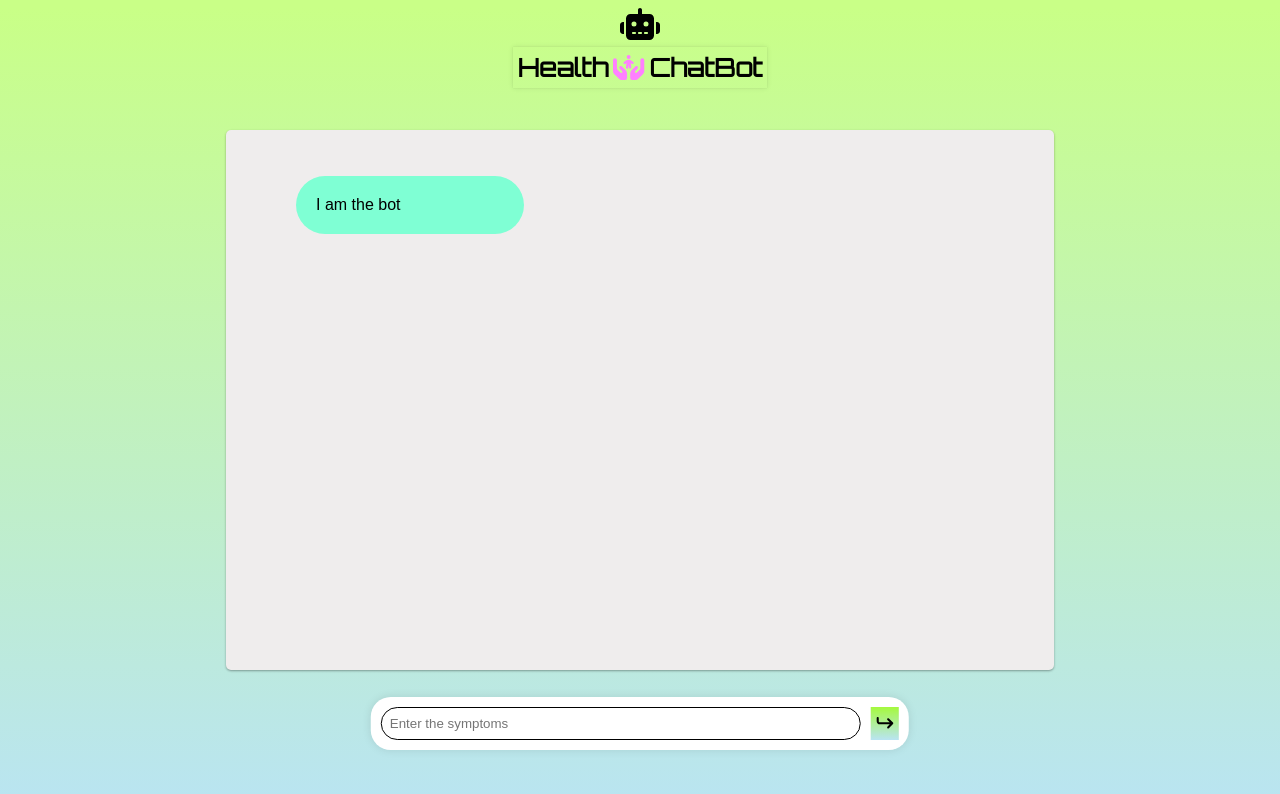
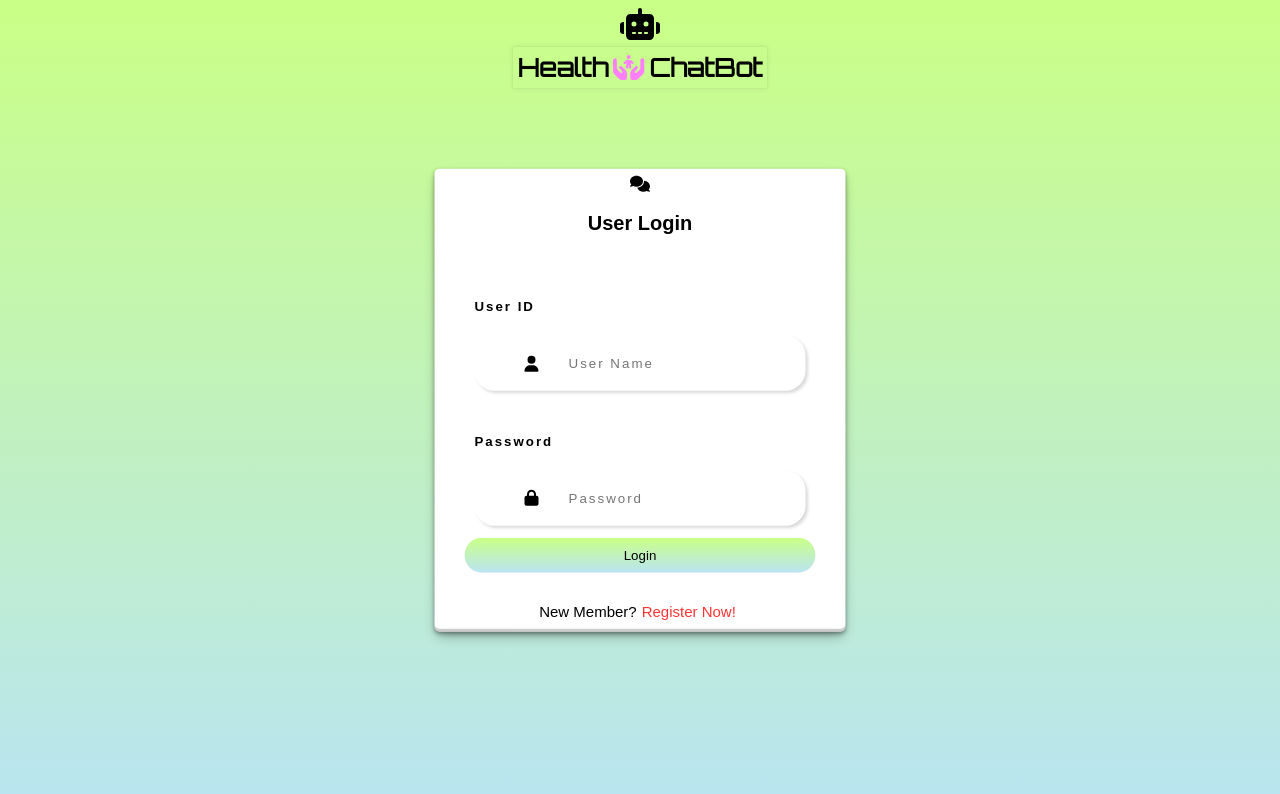
Before and after one commit to vchiranjeeviak/healthchatbot, a React (Create React App) app in the folder frontend/: page / in a window 1280 px wide. Shown: the top 794 px of the page. Built offline with nearby package versions, Linux system fonts and the light colour scheme.

Commit message:
chat content added

```diff
--- a/frontend/src/App.js
+++ b/frontend/src/App.js
@@ -23,17 +23,14 @@ function App() {
   }
 
   return (
-    // <div>
-    //   {cookies.username ? (
-    //     <Chat />
-    //   ) : navgation ? (
-    //     <Login onhandlenav={handlenav} onLogin={handleLogin} />
-    //   ) : (
-    //     <Registration onhandlenav={handlenav} />
-    //   )}
-    // </div>
     <div>
-      <Chat />
+      {cookies.username ? (
+        <Chat />
+      ) : navgation ? (
+        <Login onhandlenav={handlenav} onLogin={handleLogin} />
+      ) : (
+        <Registration onhandlenav={handlenav} />
+      )}
     </div>
   );
 }
```
